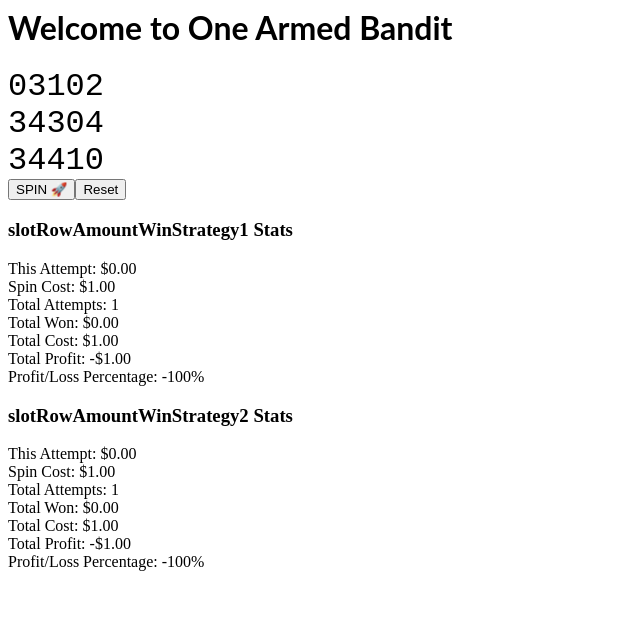
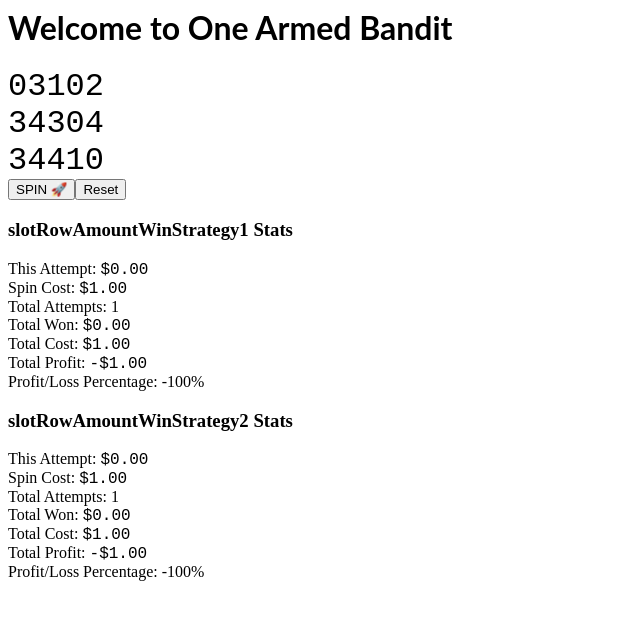
Before and after one commit to ruhaim/one-armed-bandit-ruhaim, a React (Create React App) app: page / in a window 1280 px wide. Both pictures are taken after a click on the button "SPIN 🚀". Shown: the top 620 px of the page, without its empty margins (0-640 px from the left). Built offline with nearby package versions, Linux system fonts and the light colour scheme.

Commit message:
2 files modified

```diff
--- a/components/CurrencyDisplay.tsx
+++ b/components/CurrencyDisplay.tsx
@@ -5,5 +5,5 @@ const currencyFormatter = new Intl.NumberFormat('en-US', {
   currency: 'USD',
 });
 export default function CurrencyDisplay({ value }) {
-  return <span>{currencyFormatter.format(value)}</span>;
+  return <span className="curr">{currencyFormatter.format(value)}</span>;
 }
--- a/style.css
+++ b/style.css
@@ -13,3 +13,6 @@ p {
 .slot-result--col[data-is-win='true'] {
   color: red;
 }
+.curr{
+  font-family: 'Courier New', Courier, monospace;
+}
```
